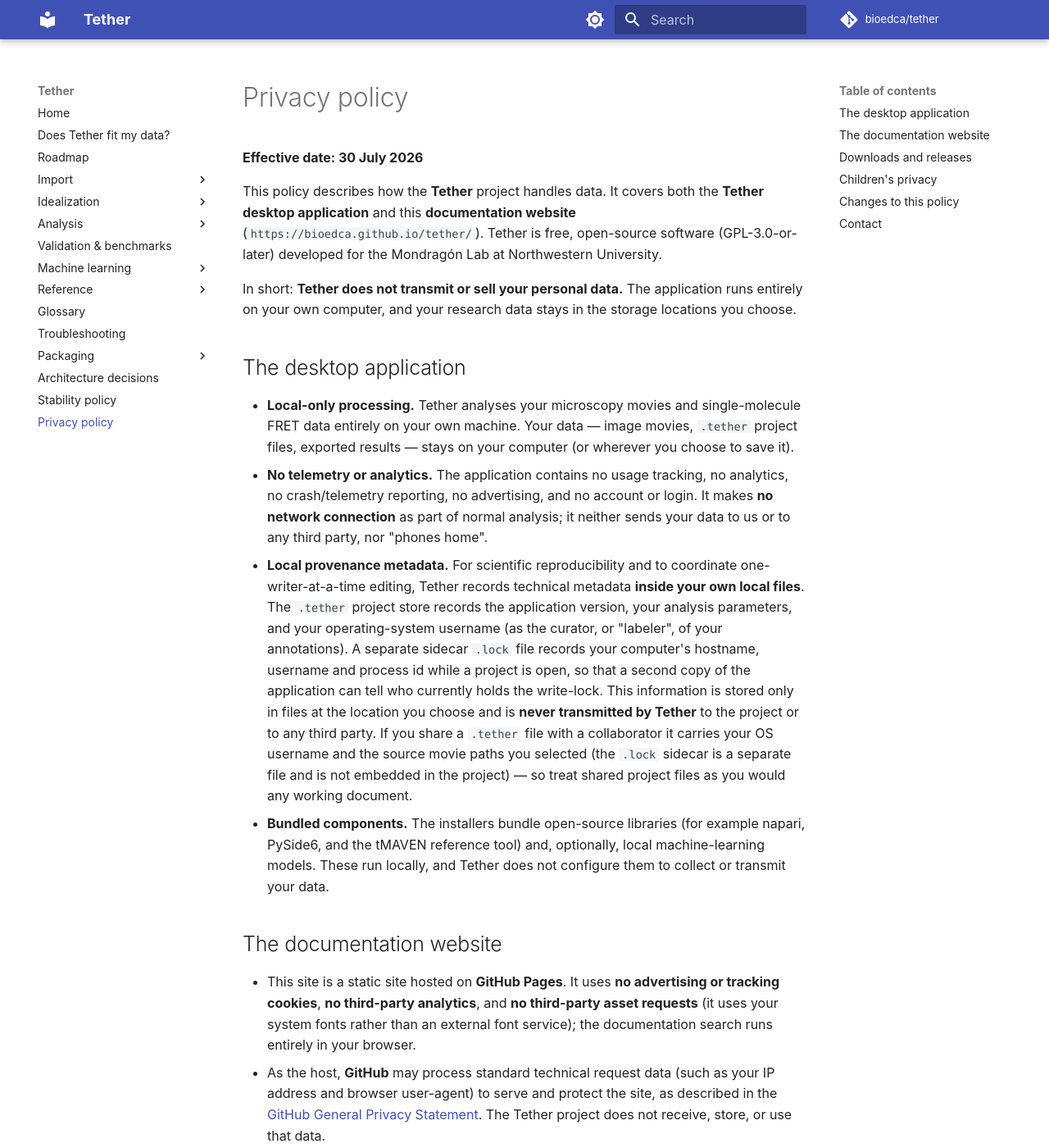
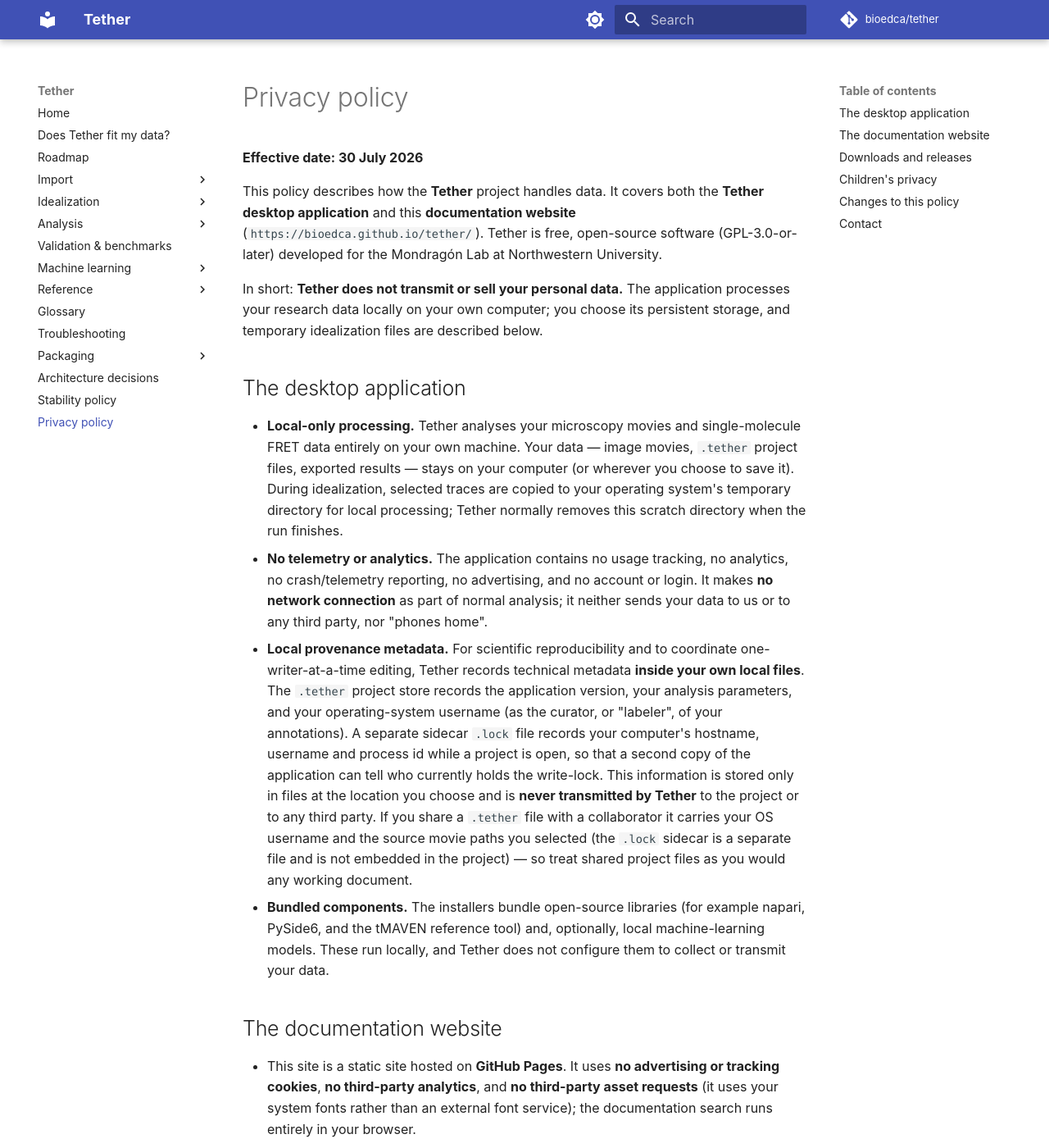
Before and after one commit to bioedca/tether, an MkDocs documentation site: the page built from docs/privacy.md, in a window 1280 px wide and 1400 px high. Shown: the whole window at 82% size. Built offline with MkDocs 1.6.1 and Material for MkDocs 9.7.7, drawn with Linux system fonts in a browser that asks for light colours; comment, search, counter and statistics services are not loaded; the version menu is left out; some of the changed text lies outside the part shown.

Commit message:
docs(privacy): disclose idealization scratch storage

```diff
--- a/docs/privacy.md
+++ b/docs/privacy.md
@@ -7,15 +7,18 @@
 (`https://bioedca.github.io/tether/`). Tether is free, open-source software
 (GPL-3.0-or-later) developed for the Mondragón Lab at Northwestern University.
 
-In short: **Tether does not transmit or sell your personal data.** The application runs
-entirely on your own computer, and your research data stays in the storage locations you
-choose.
+In short: **Tether does not transmit or sell your personal data.** The application
+processes your research data locally on your own computer; you choose its persistent
+storage, and temporary idealization files are described below.
 
 ## The desktop application
 
 - **Local-only processing.** Tether analyses your microscopy movies and single-molecule
   FRET data entirely on your own machine. Your data — image movies, `.tether` project
   files, exported results — stays on your computer (or wherever you choose to save it).
+  During idealization, selected traces are copied to your operating system's temporary
+  directory for local processing; Tether normally removes this scratch directory when the
+  run finishes.
 - **No telemetry or analytics.** The application contains no usage tracking, no analytics,
   no crash/telemetry reporting, no advertising, and no account or login. It makes **no
   network connection** as part of normal analysis; it neither sends your data to us or to
@@ -58,8 +61,8 @@
 ## Children's privacy
 
 Tether is a research tool and is not directed at children. It processes the scientific
-imaging data and local metadata described above at the storage location you choose; Tether
-itself does not transmit that data to the project or to third parties.
+imaging data and local metadata described above locally; Tether itself does not transmit
+that data to the project or to third parties.
 
 ## Changes to this policy
 
```
